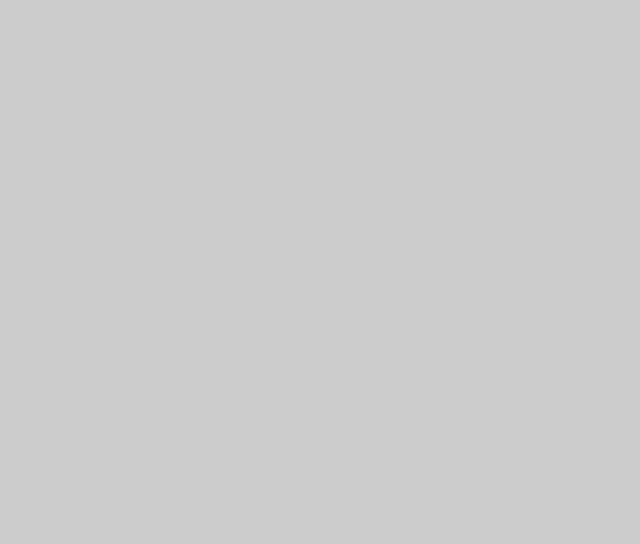
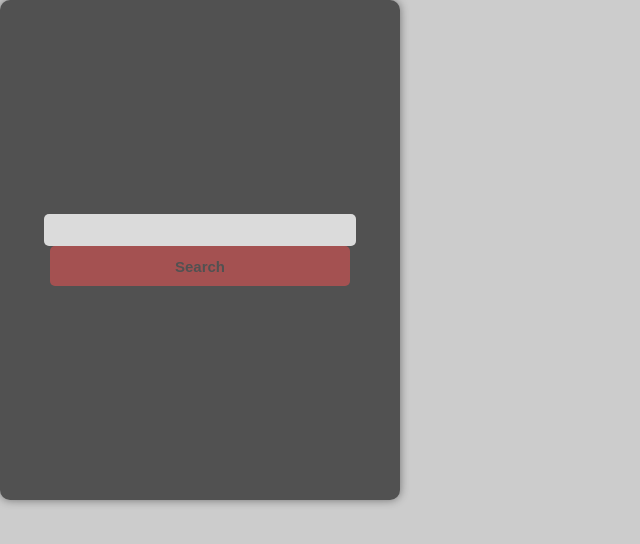
Before and after one commit to OrelMagori/netflix-project-react, a React (Create React App) app: page /search in a window 1280 px wide. Before the commit this address had no page. Shown: the top 544 px of the page, without its empty margins (0-640 px from the left). Built offline with nearby package versions, Linux system fonts and the light colour scheme.

Commit message:
start with Search Component

```diff
--- a/package.json
+++ b/package.json
@@ -8,12 +8,13 @@
     "@testing-library/jest-dom": "^5.16.5",
     "@testing-library/react": "^13.4.0",
     "@testing-library/user-event": "^13.5.0",
+    "@usefelps/context-api": "^1.1.415",
+    "axios": "^1.4.0",
     "bcrypt": "^5.1.0",
     "cors": "^2.8.5",
     "dotenv": "^16.1.3",
     "express": "^4.18.2",
     "mongoose": "^7.2.2",
-    "@usefelps/context-api": "^1.1.415",
     "react": "^18.2.0",
     "react-dom": "^18.2.0",
     "react-router-dom": "^6.11.2",
--- /dev/null
+++ b/src/client/components/Search.js
@@ -0,0 +1,108 @@
+// import React,{useState} from 'react'
+// import axios from "axios"
+
+// export default function Search() {
+
+// const [searchText, setSearchText] = useState("");
+// const [moviesAndSeries, setMoviesAndSeries] = useState([]);
+
+// const searchMoviesAndSeries = () => {
+//     console.log(searchText.length)
+//     if(searchText.length > 1) {
+//     axios
+//       .get("https://imdb-api.com/API/Search/k_3k6urw6m/" + searchText)
+//       .then((response) => {
+//         // handle success
+//         setMoviesAndSeries(response.results);
+//         console.log(moviesAndSeries)
+//       })
+//       .catch(function (error) {
+//         // handle error
+//         console.log(error);
+//       });
+//     }
+//     else {
+//       setMoviesAndSeries([]);
+//       window.alert("Search text must be at least 2 characters long");
+//     }
+//   };
+
+
+//   return (
+//     <div>
+//         <input onChange={(e) => setSearchText(e.target.value)} />
+//         <button onClick={searchMoviesAndSeries}>Search</button>
+//     </div>
+//   )
+// }
+
+import React, { useState } from 'react';
+import axios from 'axios';
+
+export default function HomeScreen() {
+  const [searchText, setSearchText] = useState('');
+  const [moviesAndSeries, setMoviesAndSeries] = useState([]);
+  const [showSearchField, setShowSearchField] = useState(true);
+
+  const handleSearchClick = () => {
+    setShowSearchField(false);
+  };
+
+  const handleSearchTextChange = (e) => {
+    setSearchText(e.target.value);
+  };
+
+  const handleSearchSubmit = (e) => {
+    e.preventDefault();
+    searchMoviesAndSeries();
+  };
+
+  const searchMoviesAndSeries = () => {
+    if (searchText.length < 2) {
+      setMoviesAndSeries([]);
+      window.alert('Search text must be at least 2 characters long');
+      return;
+    }
+    axios
+      .get('https://imdb-api.com/API/Search/k_3k6urw6m/' + searchText)
+      .then((response) => {
+        setMoviesAndSeries(response.data.results);
+      })
+      .catch(function (error) {
+        console.log(error);
+        window.alert('An error occurred while searching.');
+        setMoviesAndSeries([]);
+      });
+  };
+
+  const handleContentClick = (content) => {
+    // Logic to save the selected content as favorite
+    console.log('Selected Content:', content);
+  };
+
+  return (
+    <div>
+      {showSearchField ? (
+        <form onSubmit={handleSearchSubmit}>
+          <input type="text" value={searchText} onChange={handleSearchTextChange} />
+          <button type="submit">Search</button>
+        </form>
+      ) : (
+        <button onClick={() => setShowSearchField(true)}>Open Search Field</button>
+      )}
+
+      {moviesAndSeries.length > 0 && (
+        <div>
+          <h3>Search Results:</h3>
+          <ul>
+            {moviesAndSeries.map((content) => (
+              <li key={content.id} onClick={() => handleContentClick(content)}>
+                {content.title}
+              </li>
+            ))}
+          </ul>
+        </div>
+      )}
+    </div>
+  );
+}
--- a/src/index.js
+++ b/src/index.js
@@ -7,6 +7,7 @@ import { Login } from "../src/client/pages/Login";
 import { AuthContextProvider } from "../src/client/context/AuthContext";
 import { ApiContextProvider } from "../src/client/context/ApiContext";
 import { Home } from "../src/client/pages/Home";
+import Search from "./client/components/Search";
 // import '../node_modules/bootstrap/dist/css/bootstrap.min.css';
 
 const root = ReactDOM.createRoot(document.getElementById("root"));
@@ -19,6 +20,7 @@ root.render(
             <Route index element={<App />} />
             <Route path="login" element={<Login />} />
             <Route path="home" element={<Home/>} />
+            <Route path="search" element={<Search/>} />
           </Routes>
         </ApiContextProvider>
       </AuthContextProvider>
```
Also changed, not shown: 1 other file (tests, documents, lock files or other folders).
